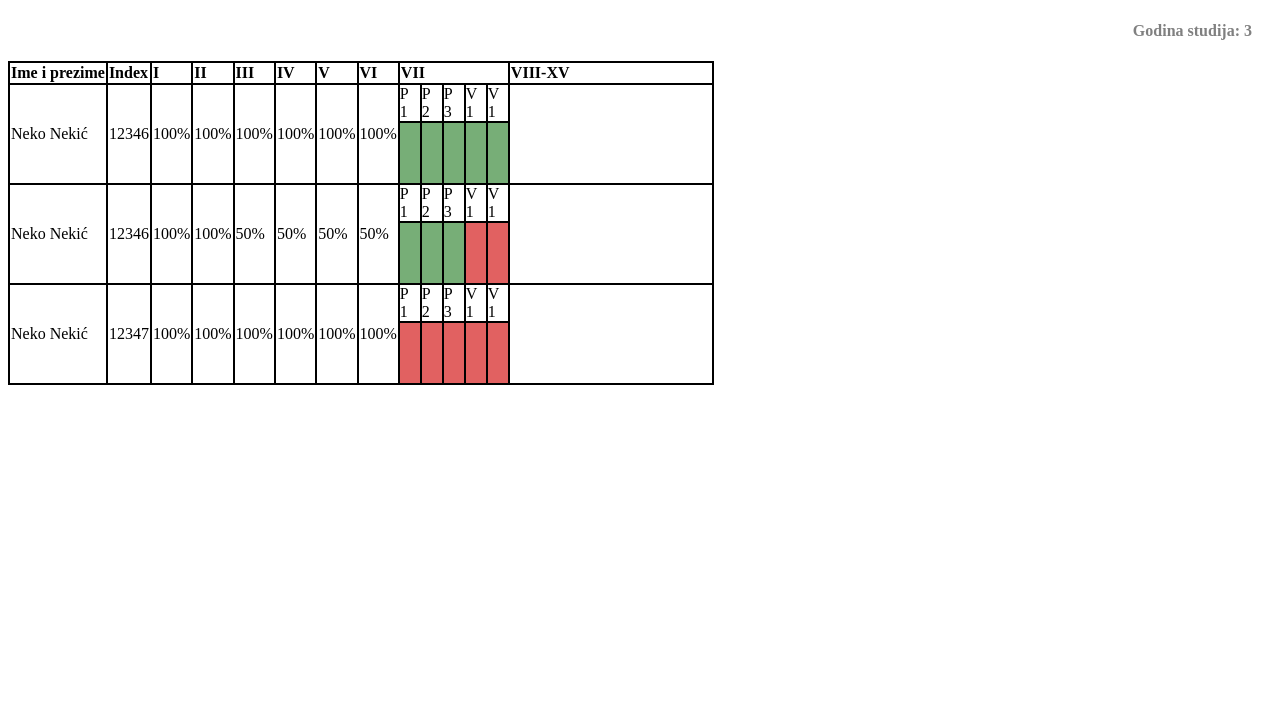
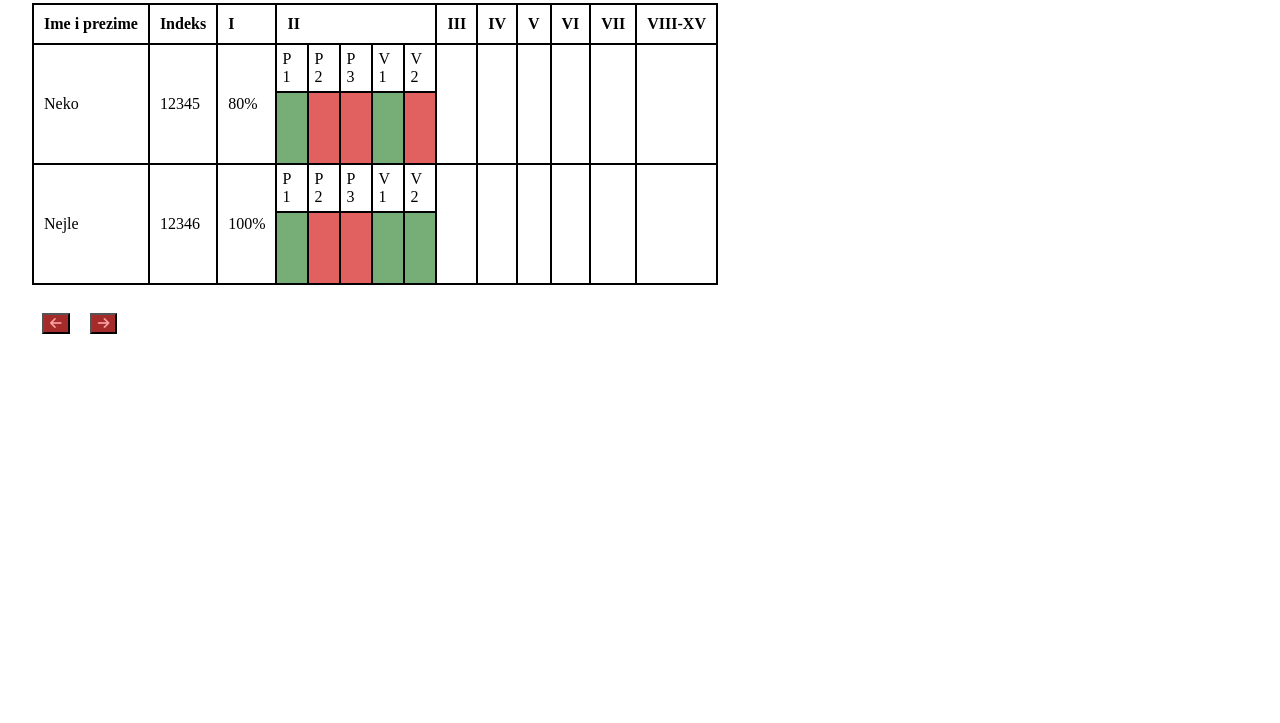
Before and after one commit to dKurtalic/WT, a plain HTML site: page html/prisustvo.html in a window 1280 px wide. Shown: the part 77-800 px from the top of the page. Drawn offline with Linux system fonts and the light colour scheme.

Commit message:
SPIRALA2 -Posljednji commit za S1: "Kod validiran"

```diff
--- a/css/prisustvo.css
+++ b/css/prisustvo.css
@@ -1,19 +1,19 @@
-table.glavna,
-.glavna th,
-.glavna td {
+table,
+td,
+th,
+tr {
     text-align: left;
     border: 2px solid black;
     border-collapse: collapse;
+    padding: 10px;
 }
+
 
 
 .naziv {
     width: 15px;
 }
 
-.nepostojeca {
-    display: none;
-}
 
 .rasiri {
     width: 200px;
@@ -54,7 +54,7 @@ table.unutrasnja,
 .unutrasnja td {
     margin-top: 0px;
     border-collapse: collapse;
-    padding: 0;
+    padding: 5px;
 
 }
 
@@ -62,3 +62,19 @@ table.unutrasnja,
     margin: 0px;
     padding: 0;
 }
+
+button {
+    margin: 10px;
+    color: rgb(249, 160, 160);
+    background-color: brown;
+    transition: transform .2s;
+}
+
+button:hover {
+    transform: scale(1.2);
+}
+
+body {
+    margin: auto;
+    width: 95%;
+}
--- a/html/prisustvo.html
+++ b/html/prisustvo.html
@@ -5,12 +5,13 @@
     <meta charset="UTF-8">
     <meta http-equiv="X-UA-Compatible" content="IE=edge">
     <meta name="viewport" content="width=device-width, initial-scale=1.0">
-    <title>Document</title>
+    <title>Spirala 2</title>
     <link rel="stylesheet" href="../css/prisustvo.css">
+
 </head>
 
 <body>
-
+    <div id="divSadrzaj">
         <h3>Predmet: Web tehnologije</h3>
         <div class="info">
             <h4>BSc, Računarstvo i informatika</h4>
@@ -172,9 +173,12 @@
                 <td class="nepostojeca"></td>
             </tr>
 
+        </table>
 
+        <script src="../scripts/TabelaPrisustvo.js"></script>
+        <script src="../scripts/prisustvo.js"></script>
 
-    </table>
+    </div>
 </body>
 
 </html>
--- /dev/null
+++ b/scripts/TabelaPrisustvo.js
@@ -0,0 +1,246 @@
+var script = document.createElement('script');
+script.type = 'text/javascript';
+script.src = 'https://kit.fontawesome.com/b43fea0bec.js ';
+document.body.appendChild(script);
+
+
+let TabelaPrisustvo = function (divRef, podaci) {
+    //privatni atributi modula
+
+    divRef.innerHTML = "";
+    var najvecaSedmica = Math.max.apply(Math, podaci.prisustva.map(function (prisustvo) { return prisustvo.sedmica; }));
+    var ispravnost = true;
+
+    var trenutnaSedmica = najvecaSedmica;
+    var tabela;
+    var popuniTabelu = function () {
+        iscrtajTabelu();
+
+        for (var i = 0; i < podaci.studenti.length; i++) {
+            var student = podaci.studenti[i];
+
+            tabela += "<tr>";
+            tabela += "<td>" + podaci.studenti[i].ime + "</td>";
+            var indeks = podaci.studenti[i].index;
+            tabela += "<td>" + indeks + "</td>";
+            var mojaPrisustva = podaci.prisustva.filter(function (prisustvo) { return prisustvo.index == indeks; })
+            var j = 0;
+            for (; j < mojaPrisustva.length; j++) {
+                if (j == trenutnaSedmica - 1) {
+                    prikaziDetalje(indeks);
+                }
+
+                else {
+                    prikaziBezDetalja(indeks, j + 1);
+                }
+
+            }
+            for (; j < 8; j++) {
+                tabela += "<td></td>";
+            }
+
+            tabela += "</tr>";
+        }
+
+
+        tabela += "</table><br>";
+        divRef.innerHTML = tabela;
+    }
+
+
+
+    var iscrtajTabelu = function () {
+        tabela = "<h1>" + podaci.predmet + "</h1>" + "<table>";
+        tabela += "<tr>"
+        tabela += "<th>Ime i prezime</th><th>Indeks</th>";
+        tabela += "<th>I</th><th>II</th><th>III</th><th>IV</th><th>V</th><th>VI</th><th>VII</th><th>VIII-XV</th>";
+        tabela += "</tr>";
+    }
+
+
+    let izracunajPrisustvoZaStudenta = function (index, sedmica) {
+        var ima = podaci.prisustva.filter(function (prisustvo) { return prisustvo.index == index; }).length > 0;
+
+        if (!ima) return 0;
+        var brojOdrzanih = podaci.brojPredavanjaSedmicno + podaci.brojVjezbiSedmicno;
+
+        for (var k = 0; k < podaci.prisustva.length; k++) {
+            if (podaci.prisustva[k].index == index && podaci.prisustva[k].sedmica == sedmica) {
+                return ((podaci.prisustva[k].predavanja + podaci.prisustva[k].vjezbe) / brojOdrzanih) * 100;
+            }
+        }
+    }
+
+    var daLiJeBioPrisutanNaPredavanju = function (indeks, sedmica) {
+
+        for (var k = 0; k < podaci.prisustva.length; k++) {
+            if (podaci.prisustva[k].index == indeks && podaci.prisustva[k].sedmica == sedmica) {
+                return podaci.prisustva[k].predavanja !== undefined ? podaci.prisustva[k].predavanja : 0;
+            }
+        }
+    }
+    var daLiJeBioPrisutanNaVjezbama = function (indeks, sedmica) {
+        for (var k = 0; k < podaci.prisustva.length; k++) {
+            if (podaci.prisustva[k].index == indeks && podaci.prisustva[k].sedmica == sedmica) {
+                return podaci.prisustva[k].vjezbe !== undefined ? podaci.prisustva[k].vjezbe : 0;
+            }
+        }
+    }
+
+    var postojiLiStudentSaIndeksom = function (indeks) {
+        for (var i = 0; i < podaci.studenti.length; i++) {
+            if (podaci.studenti[i].index == indeks) return true;
+        }
+        return false;
+    }
+    var validirajPodatke = function () {
+
+
+        //broj prisustva je manji od 0
+        podaci.prisustva.forEach(function (prisustvo) {
+            if (prisustvo.vjezbe < 0 || prisustvo.predavanja < 0) ispravnost = false;
+        });
+
+
+        //postoje dva studenta s istim indeksom
+        if (ispravnost) {
+            var duplikati = podaci.studenti.map(function (student) { return student.index; });
+            duplikati = duplikati.filter(function (item, index) { return duplikati.indexOf(item) == index });
+            ispravnost = (duplikati.length == podaci.studenti.length);
+        }
+
+
+        //Npr. uneseno je prisustvo za sedmice 1 i 3 ali nijedan student nema prisustvo za sedmicu 2
+        if (ispravnost) {
+            var sedmice = podaci.prisustva.map(function (prisustvo) { return prisustvo.sedmica });
+            for (var i = 0; i < podaci.prisustva.length - 1; i++) {
+                if (!sedmice.includes(i + 1) && i != najvecaSedmica) { ispravnost = false; break; }
+            }
+        }
+
+        //Isti student ima dva ili više unosa prisustva za istu sedmicu
+        if (ispravnost) {
+            for (var i = 0; i < podaci.prisustva.length; i++) {
+                for (var j = i + 1; j < podaci.prisustva.length; j++) {
+                    if (podaci.prisustva[i].index == podaci.prisustva[j].index && podaci.prisustva[i].sedmica == podaci.prisustva[j].sedmica) {
+                        ispravnost = false;
+                        break;
+                    }
+                }
+            }
+        }
+
+        //broj prisustva na predavanju ili vjezbi je veci od broja odrzanih predavanja/vjezbi
+        if (ispravnost) {
+            var brojOdrzanihPredavanja = podaci.brojPredavanjaSedmicno;
+            var brojOdrzanihVjezbi = podaci.brojVjezbiSedmicno;
+            for (var i = 0; i < podaci.prisustva.length; i++) {
+                if (podaci.prisustva[i].predavanja > brojOdrzanihPredavanja || podaci.prisustva[i].vjezbe > brojOdrzanihVjezbi) {
+                    ispravnost = false;
+                    break;
+                }
+            }
+        }
+
+        //prisustvo za studenta koji nije na listi studenata
+        if (ispravnost) {
+            for (var i = 0; i < podaci.prisustva.length; i++) {
+                ispravnost = postojiLiStudentSaIndeksom(podaci.prisustva[i].index);
+                if (!ispravnost) break;
+            }
+        }
+
+
+        if (!ispravnost) { divRef.innerHTML = "Podaci o prisustvu nisu validni"; return false; }
+        return true;
+    }
+
+    var prikaziDetalje = function (indeks) {
+
+        var brojPrisustvovanihPredavanja = daLiJeBioPrisutanNaPredavanju(indeks, trenutnaSedmica);
+        var brojNeprisustvovanihPredavanja = podaci.brojPredavanjaSedmicno - brojPrisustvovanihPredavanja;
+        var brojPrisustvovanihVjezbi = daLiJeBioPrisutanNaVjezbama(indeks, trenutnaSedmica);
+        var brojNeprisustvovanihVjezbi = podaci.brojVjezbiSedmicno - brojPrisustvovanihVjezbi;
+
+        // ugniježdena tabela
+        tabela += "<td class=\"bezMargine\">";
+        tabela += "<table class=\"unutrasnja\">";
+        tabela += "<tr>"
+        for (var m = 0; m < podaci.brojPredavanjaSedmicno; m++) {
+            tabela += "<td>" + "P  " + (m + 1) + "</td>";
+        }
+        for (var n = 0; n < podaci.brojVjezbiSedmicno; n++) {
+            tabela += "<td>" + "V  " + (n + 1) + "</td>";
+        }
+        tabela += "</tr><tr>"
+
+        for (var g = 0; g < brojPrisustvovanihPredavanja; g++) { tabela += "<td class=\"prisutan\"></td>"; }
+
+
+        for (var l = 0; l < brojNeprisustvovanihPredavanja; l++) {
+            tabela += "<td class=\"neprisutan\"></td>"
+        }
+
+        for (var g = 0; g < brojPrisustvovanihVjezbi; g++) {
+            tabela += "<td class=\"prisutan\"></td>";
+        }
+
+        for (var l = 0; l < brojNeprisustvovanihVjezbi; l++) {
+            tabela += "<td class=\"neprisutan\"></td>"
+        }
+
+        tabela += "</tr>"
+        tabela += "</table>"
+        tabela += "</td>";
+    }
+
+    var prikaziBezDetalja = function (indeks, sedmica) {
+        tabela += "<td>" + izracunajPrisustvoZaStudenta(indeks, sedmica) + "%" + "</td>";
+    }
+
+
+
+    if (validirajPodatke()) {
+        popuniTabelu();
+    }
+
+
+    //implementacija metoda
+    let sljedecaSedmica = function () {
+        if (ispravnost) {
+            trenutnaSedmica++;
+            if (trenutnaSedmica > najvecaSedmica) trenutnaSedmica = najvecaSedmica;
+            if (trenutnaSedmica <= najvecaSedmica) {
+                popuniTabelu();
+            }
+        }
+    }
+
+
+    let prethodnaSedmica = function () {
+        if (ispravnost) {
+            trenutnaSedmica--;
+            if (trenutnaSedmica < 1) trenutnaSedmica = 1;
+            if (trenutnaSedmica > 0) popuniTabelu();
+        }
+    }
+
+    var dugme = document.createElement("button");
+    dugme.onclick = prethodnaSedmica;
+    dugme.innerHTML = "<i class=\"fa-solid fa-arrow-left\"></i>";
+
+    var dugme2 = document.createElement("button");
+    dugme2.onclick = sljedecaSedmica;
+    dugme2.innerHTML = "<i class=\"fa-solid fa-arrow-right\"></i>";
+
+    if (ispravnost) {
+        document.body.appendChild(dugme);
+        document.body.appendChild(dugme2);
+    }
+
+
+    return {
+        sljedecaSedmica: sljedecaSedmica,
+        prethodnaSedmica: prethodnaSedmica
+    }
+};
--- /dev/null
+++ b/scripts/prisustvo.js
@@ -0,0 +1,15 @@
+let div = document.getElementById("divSadrzaj");
+//instanciranje
+let prisustvo = TabelaPrisustvo(div, {
+    studenti: [{ ime: "Neko", index: 12345 }, { ime: "Nejle", index: 12346 }],
+    prisustva: [
+        { sedmica: 1, predavanja: 2, vjezbe: 2, index: 12345 },
+        { sedmica: 1, predavanja: 3, vjezbe: 2, index: 12346 },
+        { sedmica: 2, predavanja: 1, vjezbe: 1, index: 12345 },
+        { sedmica: 2, predavanja: 1, vjezbe: 2, index: 12346 }],
+    predmet: "WT",
+    brojPredavanjaSedmicno: 3, brojVjezbiSedmicno: 2
+});
+
+prisustvo.prethodnaSedmica;
+prisustvo.sljedecaSedmica;
```
Lines whose indentation alone changed are shown as unchanged.
